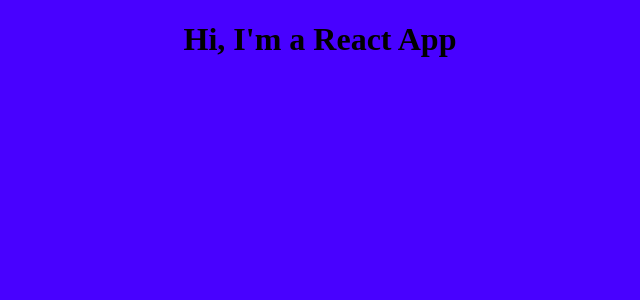
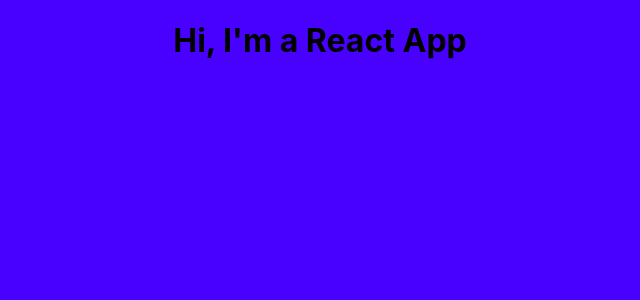
Before and after one commit to GeneralChauhan/vanholtz-clone, a React (Create React App) app: page / in a window 1280 px wide. Shown: the top 300 px of the page, without its empty margins (320-960 px from the left). Built offline with nearby package versions, Linux system fonts and the light colour scheme.

Commit message:
Revert "fonts added to css"
This reverts commit 1a7dc9cea66fd0a863316990349305c2b6ac65f1.

```diff
--- a/src/App.scss
+++ b/src/App.scss
@@ -2,11 +2,12 @@
   text-align: center;
   background-color: #4801ff;
 }
-/* Add fonts*/
+/* Add fonts */
 
 @font-face {
-  font-family: 'akzidenz-black';
-  src: url(./assets/fonts/fonts/akzidenz-grotesk-black-webfont.woff2) format('woff2');
+  font-family: 'akzidenzgroteskregular';
+  src: url('..akzidenz-grotesk-black-webfont.woff2') format('woff2'),
+       url('akzidenz-grotesk-black-webfont.woff') format('woff');
   font-weight: normal;
   font-style: normal;
 
@@ -16,8 +17,9 @@
 
 
 @font-face {
-  font-family: 'akzidenz-bold';
-  src: url('./assets/fonts/fonts/akzidenz-grotesk-bold-webfont.woff2') format('woff2');
+  font-family: 'akzidenzgroteskregular';
+  src: url('akzidenz-grotesk-bold-webfont.woff2') format('woff2'),
+       url('akzidenz-grotesk-bold-webfont.woff') format('woff');
   font-weight: normal;
   font-style: normal;
 
@@ -27,8 +29,9 @@
 
 
 @font-face {
-  font-family: 'akzidenz-light';
-  src: url('./assets/fonts/fonts/akzidenz-grotesk-light-webfont.woff2') format('woff2');
+  font-family: 'akzidenzgroteskregular';
+  src: url('akzidenz-grotesk-light-webfont.woff2') format('woff2'),
+       url('akzidenz-grotesk-light-webfont.woff') format('woff');
   font-weight: normal;
   font-style: normal;
 
@@ -38,8 +41,9 @@
 
 
 @font-face {
-  font-family: 'akzidenz-black-roman';
-  src: url('./assets/fonts/fonts/akzidenz-grotesk-roman-webfont.woff2') format('woff2');
+  font-family: 'akzidenzgroteskregular';
+  src: url('akzidenz-grotesk-roman-webfont.woff2') format('woff2'),
+       url('akzidenz-grotesk-roman-webfont.woff') format('woff');
   font-weight: normal;
   font-style: normal;
 
@@ -49,8 +53,9 @@
 
 
 @font-face {
-  font-family: 'druk-bold';
-  src: url('./assets/fonts/fonts/druk_wide_web_bold_regular-webfont.woff2') format('woff2');
+  font-family: 'druk_wide_webbold';
+  src: url('druk_wide_web_bold_regular-webfont.woff2') format('woff2'),
+       url('druk_wide_web_bold_regular-webfont.woff') format('woff');
   font-weight: normal;
   font-style: normal;
 
@@ -60,8 +65,9 @@
 
 
 @font-face {
-  font-family: 'druk-medium';
-  src: url('./assets/fonts/fonts/druk_wide_web_medium_regular-webfont.woff2') format('woff2');
+  font-family: 'druk_wide_webmedium';
+  src: url('druk_wide_web_medium_regular-webfont.woff2') format('woff2'),
+       url('druk_wide_web_medium_regular-webfont.woff') format('woff');
   font-weight: normal;
   font-style: normal;
 
@@ -71,8 +77,9 @@
 
 
 @font-face {
-  font-family: 'druk-super';
-  src: url('./assets/fonts/fonts/druk_wide_web_super_regular-webfont.woff2') format('woff2');
+  font-family: 'druk_wide_websuper';
+  src: url('druk_wide_web_super_regular-webfont.woff2') format('woff2'),
+       url('druk_wide_web_super_regular-webfont.woff') format('woff');
   font-weight: normal;
   font-style: normal;
 
@@ -82,8 +89,9 @@
 
 
 @font-face {
-  font-family: 'druk-black';
-  src: url('./assets/fonts/fonts/akzidenz-grotesk-black-webfont.woff2') format('woff2');
+  font-family: 'akzidenzgroteskregular';
+  src: url('akzidenz-grotesk-black-webfont.woff2') format('woff2'),
+       url('akzidenz-grotesk-black-webfont.woff') format('woff');
   font-weight: normal;
   font-style: normal;
 
--- a/src/components/styles.scss
+++ b/src/components/styles.scss
@@ -1,4 +1,3 @@
 *{
     color: black;
-    font-family: "druk-regular";
 }
```
